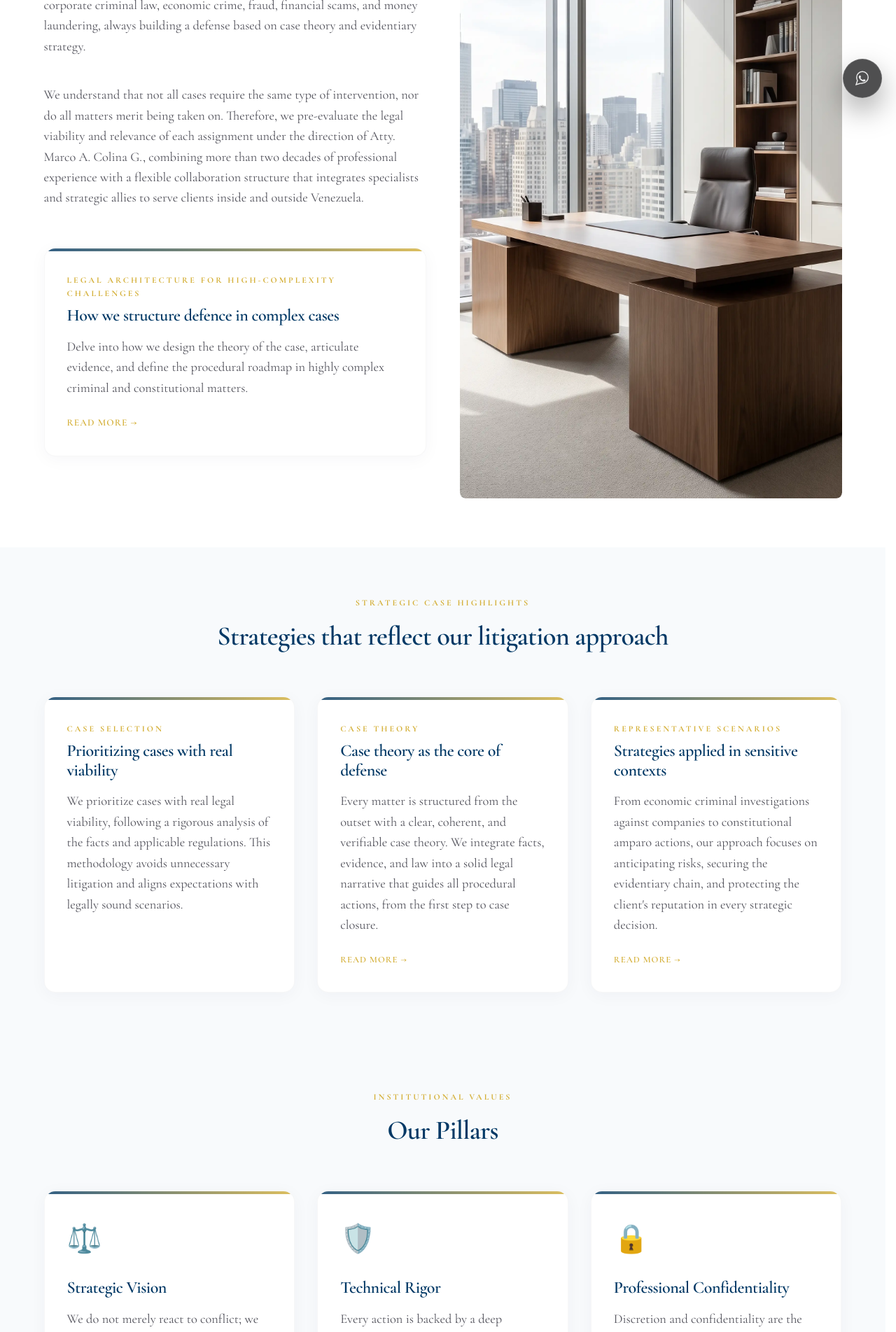
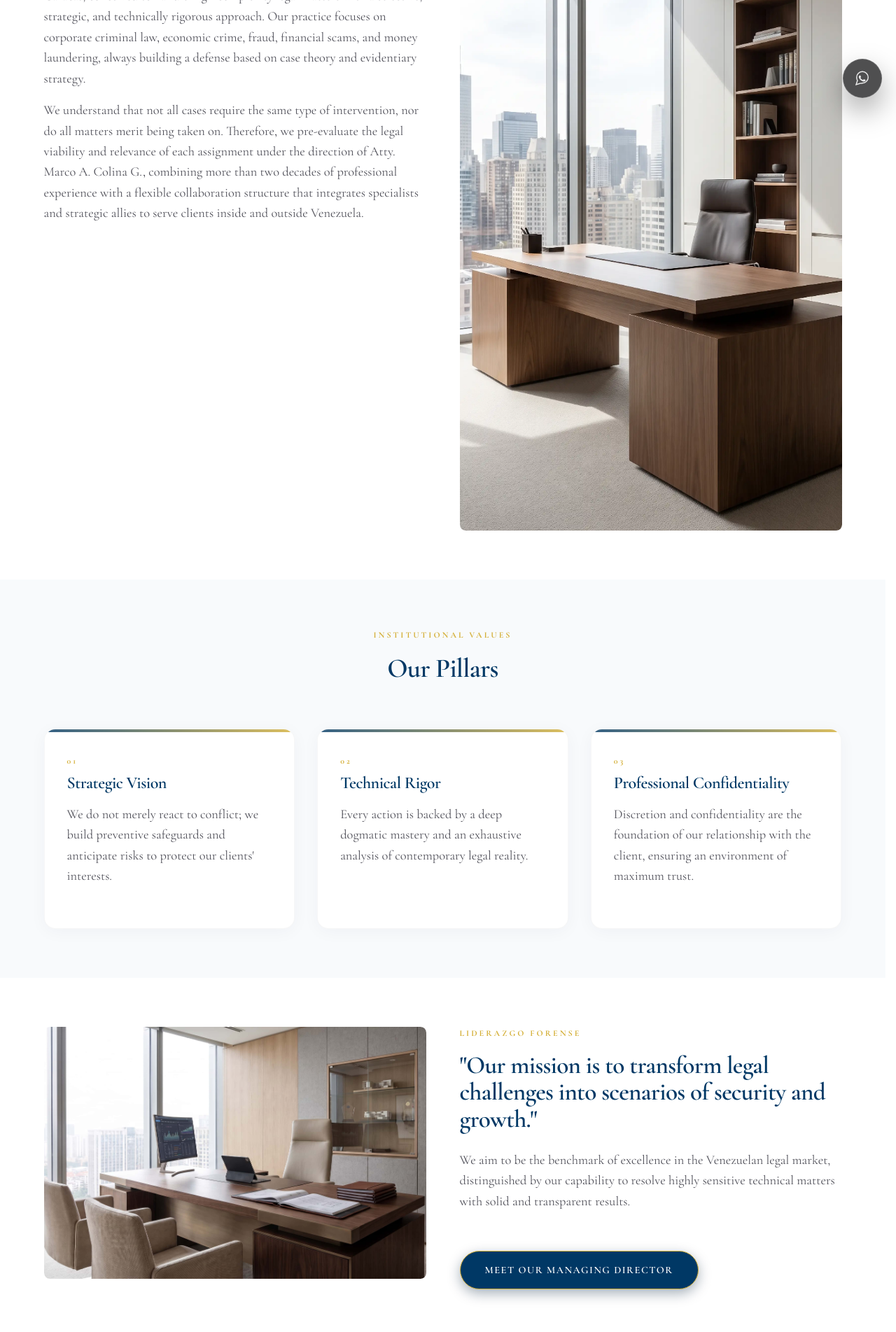
Before and after one commit to mcolina777-cpu/mac-consultores-site-clean, a Next.js app: page /en/about in a window 1280 px wide. Shown: the part 640-2543 px from the top of the page at 70% size. Built offline with nearby package versions, Linux system fonts and the light colour scheme.

Commit message:
Refactor about page with clean editorial layout

```diff
--- a/src/app/[locale]/about/page.tsx
+++ b/src/app/[locale]/about/page.tsx
@@ -7,9 +7,8 @@ export async function generateMetadata({ params }: { params: Promise<{ locale: s
   const { locale } = await params;
   const isEs = locale === 'es';
   const dict = await getDictionary(locale);
-  const title = dict?.quienes_somos?.meta_title || '';
+  const title = dict?.quienes_somos?.meta_title || (isEs ? 'Quiénes Somos | Mac Consultores Jurídicos & Asociados' : 'About Us | Mac Consultores Jurídicos & Asociados');
   const description = dict?.quienes_somos?.meta_description || '';
-
   const url = `https://mac-consultores-site-clean.vercel.app/${locale}/about`;
   const esUrl = `https://mac-consultores-site-clean.vercel.app/es/about`;
   const enUrl = `https://mac-consultores-site-clean.vercel.app/en/about`;
@@ -52,57 +51,35 @@ export async function generateMetadata({ params }: { params: Promise<{ locale: s
 export default async function QuienesSomos({ params }: { params: Promise<{ locale: string }> }) {
   const { locale } = await params;
   const dict = await getDictionary(locale);
+  const data = dict?.quienes_somos;
 
   return (
     <main className="page-quienes-somos">
-      {/* BLOQUE 1: LA FIRMA / HISTORIA + FOTO */}
-      <header className="page-header">
+      {/* HEADER PRINCIPAL */}
+      <header className="page-header header-soft-bg">
         <div className="container">
-          <span className="breadcrumb">
-            {dict?.quienes_somos?.breadcrumb}
-          </span>
-          <h1>{dict?.quienes_somos?.h1}</h1>
+          <span className="section-tag">{data?.breadcrumb}</span>
+          <h1 className="mb-1-5rem serif">{data?.h1}</h1>
+          <p className="hero-subtitle">{data?.history?.title}</p>
         </div>
       </header>
-      <section>
+
+      {/* BLOQUE 1: TRAYECTORIA INSTITUCIONAL + FOTO VERTICAL */}
+      <section className="section-padding-asym">
         <div className="container">
           <div className="grid-split">
-            {/* Columna izquierda: historia + bloque arquitectura */}
             <div className="about-content">
-              <span className="section-tag">
-                {dict?.quienes_somos?.history?.tag}
-              </span>
-              <h2 className="section-title">
-                {dict?.quienes_somos?.history?.title}
-              </h2>
-
-              {/* Historia compactada en bloques cortos */}
-              <p>{dict?.quienes_somos?.history?.desc_1}</p>
-              <p className="mt-2">{dict?.quienes_somos?.history?.desc_2}</p>
-
-              {/* Bloque arquitectura destacado como eje de la firma */}
-              <article className="card quienes-somos-card mt-2rem">
-                <span className="section-tag">
-                  {dict?.quienes_somos?.architecture?.tag}
-                </span>
-                <h3>{dict?.quienes_somos?.architecture?.title}</h3>
-                <p>{dict?.quienes_somos?.architecture?.desc}</p>
-                <Link
-                  href={getRoute(locale, 'quienesSomosDetalle')}
-                  className="card-link"
-                >
-                  {dict?.quienes_somos?.architecture?.link}
-                </Link>
-              </article>
+              <span className="section-tag">{data?.history?.tag}</span>
+              <h2 className="serif section-title mb-1-5rem">{(data?.history as any)?.subtitle || data?.history?.title}</h2>
+              <p className="text-left max-w-100 mb-1rem">{data?.history?.desc_1}</p>
+              <p className="text-left max-w-100 mb-1rem">{data?.history?.desc_2}</p>
+              {(data?.history as any)?.desc_3 && (
+                <p className="text-left max-w-100 mb-1-5rem">{(data?.history as any)?.desc_3}</p>
+              )}
             </div>
-
-            {/* Columna derecha: imagen de la firma (OFICINA_1_1) */}
             <div className="img-reveal img-vertical">
               <picture>
-                <source
-                  srcSet="/assets/img-webp/OFICINA_1_1.webp"
-                  type="image/webp"
-                />
+                <source srcSet="/assets/img-webp/OFICINA_1_1.webp" type="image/webp" />
                 <img
                   src="/assets/img/OFICINA_1_1.jpeg"
                   alt="Sede de Mac Consultores Jurídicos & Asociados"
@@ -116,110 +93,56 @@ export default async function QuienesSomos({ params }: { params: Promise<{ local
         </div>
       </section>
 
-      {/* BLOQUE 2: ARQUITECTURA + ESTRATEGIAS REPRESENTATIVAS */}
-      <section className="bg-soft">
+      {/* BLOQUE 2: VALORES Y PILARES INSTITUCIONALES (GRID-3 TIPOGRÁFICO LIMPIO) */}
+      <section className="bg-soft section-padding-asym">
         <div className="container">
-          <div className="axial-header axial-centered">
-            <span className="section-tag">
-              {dict?.firma?.strategies?.tag}
-            </span>
-            <h2 className="section-title">
-              {dict?.firma?.strategies?.title}
-            </h2>
+          <div className="axial-header axial-centered text-center mb-3rem">
+            <span className="section-tag">{data?.values?.tag}</span>
+            <h2 className="serif section-title mt-1rem">{data?.values?.title}</h2>
           </div>
-
-          {/* Tres tarjetas de estrategias clave de la firma */}
-          <div className="grid-3">
-            <article className="card">
-              <span className="section-tag">
-                {dict?.firma?.strategies?.case_selection?.tag}
-              </span>
-              <h3>{dict?.firma?.strategies?.case_selection?.title}</h3>
-              <p>{dict?.firma?.strategies?.case_selection?.desc}</p>
-            </article>
-
-            <article className="card">
-              <span className="section-tag">
-                {dict?.firma?.strategies?.case_theory?.tag}
-              </span>
-              <h3>{dict?.firma?.strategies?.case_theory?.title}</h3>
-              <p>{dict?.firma?.strategies?.case_theory?.desc}</p>
-              <Link
-                href={getRoute(locale, 'estrategiaTeoriaDelCaso')}
-                className="news-link"
-              >
-                <span>{dict?.firma?.strategies?.read_more}</span>
-              </Link>
-            </article>
-
-            <article className="card">
-              <span className="section-tag">
-                {dict?.firma?.strategies?.representative_scenarios?.tag}
-              </span>
-              <h3>{dict?.firma?.strategies?.representative_scenarios?.title}</h3>
-              <p>{dict?.firma?.strategies?.representative_scenarios?.desc}</p>
-              <Link
-                href={getRoute(locale, 'estrategiaEscenariosRepresentativos')}
-                className="news-link"
-              >
-                <span>{dict?.firma?.strategies?.read_more}</span>
-              </Link>
-            </article>
-          </div>
-        </div>
-      </section>
-
-      {/* BLOQUE 3: VALORES INSTITUCIONALES Y MISIÓN / VISIÓN */}
-      <section className="bg-soft">
-        <div className="container">
-          <div className="axial-header axial-centered">
-            <span className="section-tag">
-              {dict?.quienes_somos?.values?.tag}
-            </span>
-            <h2 className="section-title">
-              {dict?.quienes_somos?.values?.title}
-            </h2>
-          </div>
-
           <div className="grid-3">
             <div className="card">
-              <div className="icon">⚖️</div>
-              <h3>{dict?.quienes_somos?.values?.card_1?.title}</h3>
-              <p>{dict?.quienes_somos?.values?.card_1?.desc}</p>
+              <span className="section-tag">01</span>
+              <h3>{data?.values?.card_1?.title}</h3>
+              <p>{data?.values?.card_1?.desc}</p>
             </div>
             <div className="card">
-              <div className="icon">🛡️</div>
-              <h3>{dict?.quienes_somos?.values?.card_2?.title}</h3>
-              <p>{dict?.quienes_somos?.values?.card_2?.desc}</p>
+              <span className="section-tag">02</span>
+              <h3>{data?.values?.card_2?.title}</h3>
+              <p>{data?.values?.card_2?.desc}</p>
             </div>
             <div className="card">
-              <div className="icon">🔒</div>
-              <h3>{dict?.quienes_somos?.values?.card_3?.title}</h3>
-              <p>{dict?.quienes_somos?.values?.card_3?.desc}</p>
+              <span className="section-tag">03</span>
+              <h3>{data?.values?.card_3?.title}</h3>
+              <p>{data?.values?.card_3?.desc}</p>
             </div>
           </div>
         </div>
       </section>
 
-      {/* MISIÓN / VISIÓN */}
-      <section>
+      {/* BLOQUE 3: PROPÓSITO INSTITUCIONAL Y LIDERAZGO */}
+      <section className="section-padding-asym">
         <div className="container">
           <div className="grid-split reverse">
             <div className="img-reveal">
               <picture>
-                <img src="/assets/img/OFICINA-4-SIN-ICONO.jpeg" alt="Oficina ejecutiva de Mac Consultores Jurídicos & Asociados" width={2752} height={1536} loading="lazy" />
+                <img
+                  src="/assets/img/OFICINA-4-SIN-ICONO.jpeg"
+                  alt="Oficina ejecutiva de Mac Consultores Jurídicos & Asociados"
+                  width={2752}
+                  height={1536}
+                  loading="lazy"
+                />
               </picture>
             </div>
             <div className="vision-text">
-              <h2 className="serif heading-lg mb-2rem line-height-1-1">
-                {dict?.quienes_somos?.mission?.quote}
+              <span className="section-tag">{(data?.mission as any)?.tag || "LIDERAZGO FORENSE"}</span>
+              <h2 className="serif heading-lg mb-1-5rem line-height-1-1">
+                {data?.mission?.quote}
               </h2>
-              <p>{dict?.quienes_somos?.mission?.desc}</p>
-              <Link
-                href={getRoute(locale, 'ourCeo')}
-                className="btn btn-outline btn-director"
-              >
-                {dict?.quienes_somos?.mission?.btn}
+              <p className="mb-2rem text-left max-w-100">{data?.mission?.desc}</p>
+              <Link href={getRoute(locale, 'ourCeo')} className="btn btn-primary">
+                {data?.mission?.btn}
               </Link>
             </div>
           </div>
```
